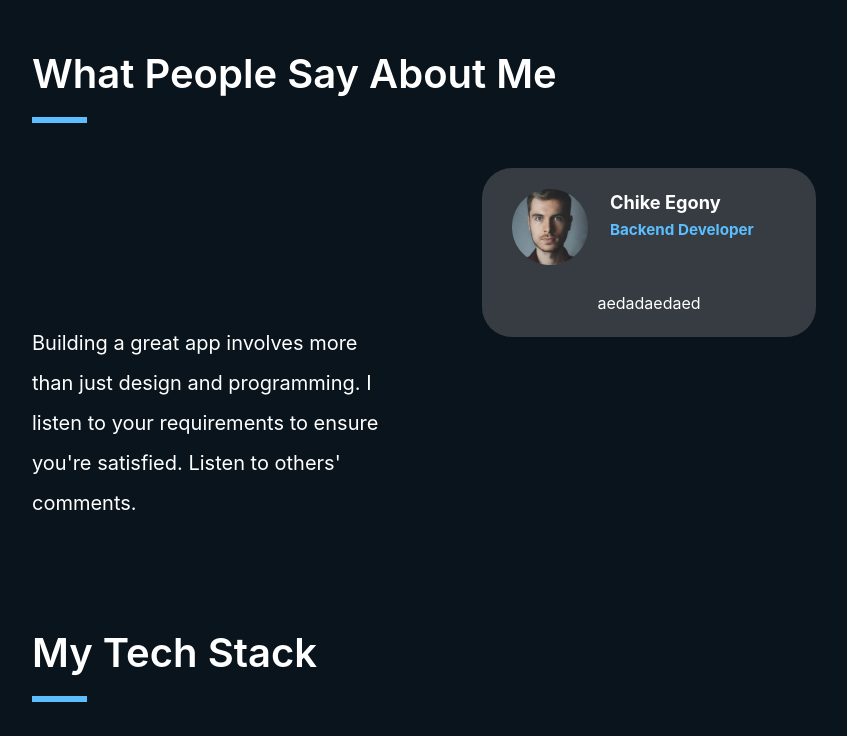
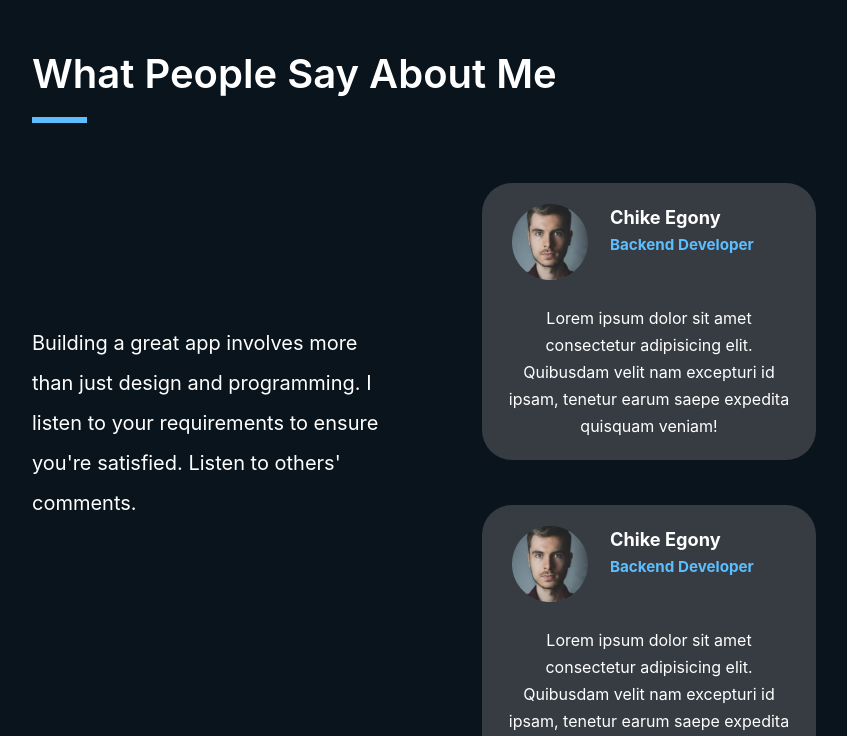
Before and after one commit to Itzadetunji/my-website, a Next.js app: page /about in a window 1280 px wide. Shown: the part 2020-2756 px from the top of the page, without its empty margins (28-875 px from the left). Built offline with nearby package versions, Linux system fonts and the light colour scheme.

Commit message:
Chore: Updated about.tsx and testimonialcard.tsx

```diff
--- a/pages/about.tsx
+++ b/pages/about.tsx
@@ -121,8 +121,9 @@ const about: NextPage = () => {
           </div>
           <div className='md:flex lg:flex md:flex-col lg:flex-row lg:space-x-[150px] xl:space-x-[100px]'>
             <p className='text-white font-[400] text-center lg:text-left leading-[34px] lg:leading-[40px] mt-[37px] lg:mt-[200px] text-[20px] lg:w-[350px]'>Building a great app involves more than just design and programming. I listen to your requirements to ensure you're satisfied. Listen to others' comments.</p>
-            <div className=''>
-              <TestimonialCard imagePath={'testimonial1.png'} name={'Chike Egony'} role={'Backend Developer'} description={'aedadaedaed'}/>
+            <div className='grid grid-cols-1 gap-y-[45px] mt-[60px]'>
+              <TestimonialCard imagePath={'testimonial1.png'} name={'Chike Egony'} role={'Backend Developer'} description={'Lorem ipsum dolor sit amet consectetur adipisicing elit. Quibusdam velit nam excepturi id ipsam, tenetur earum saepe expedita quisquam veniam!'}/>
+              <TestimonialCard imagePath={'testimonial1.png'} name={'Chike Egony'} role={'Backend Developer'} description={'Lorem ipsum dolor sit amet consectetur adipisicing elit. Quibusdam velit nam excepturi id ipsam, tenetur earum saepe expedita quisquam veniam!'}/>
             </div>
           </div>
           <div className='mt-[100px]'>
--- a/pages/components/TestimonialCard.tsx
+++ b/pages/components/TestimonialCard.tsx
@@ -10,7 +10,7 @@ interface cardProps {
 
 const TestimonialCard: React.FC<cardProps> = ({imagePath, name, role, description}) => {
   return (
-    <div className='grey w-[334px] rounded-[30px] mx-auto custom-shadow duration-500 ease-in delay-[10ms] pb-[20px] mt-[45px]'>
+    <div className='grey w-[334px] rounded-[30px] mx-auto custom-shadow duration-500 ease-in delay-[10ms] pb-[20px]'>
       <div className='flex'>
         <img src={`/images/${imagePath}`} alt="" width="76" height="76" className='ml-[30px] mt-[21px]'/>
         <div className='flex flex-col ml-[22px] mt-[21px] space-y-[3px]'>
```
